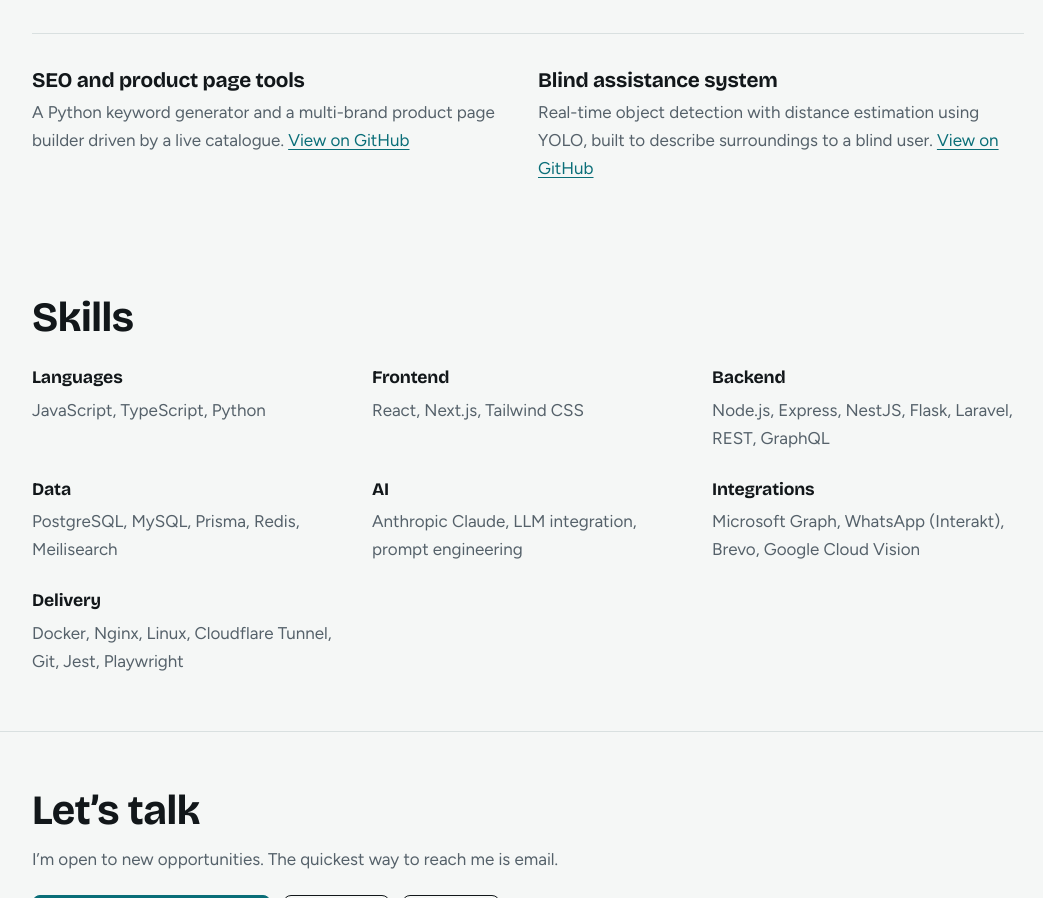
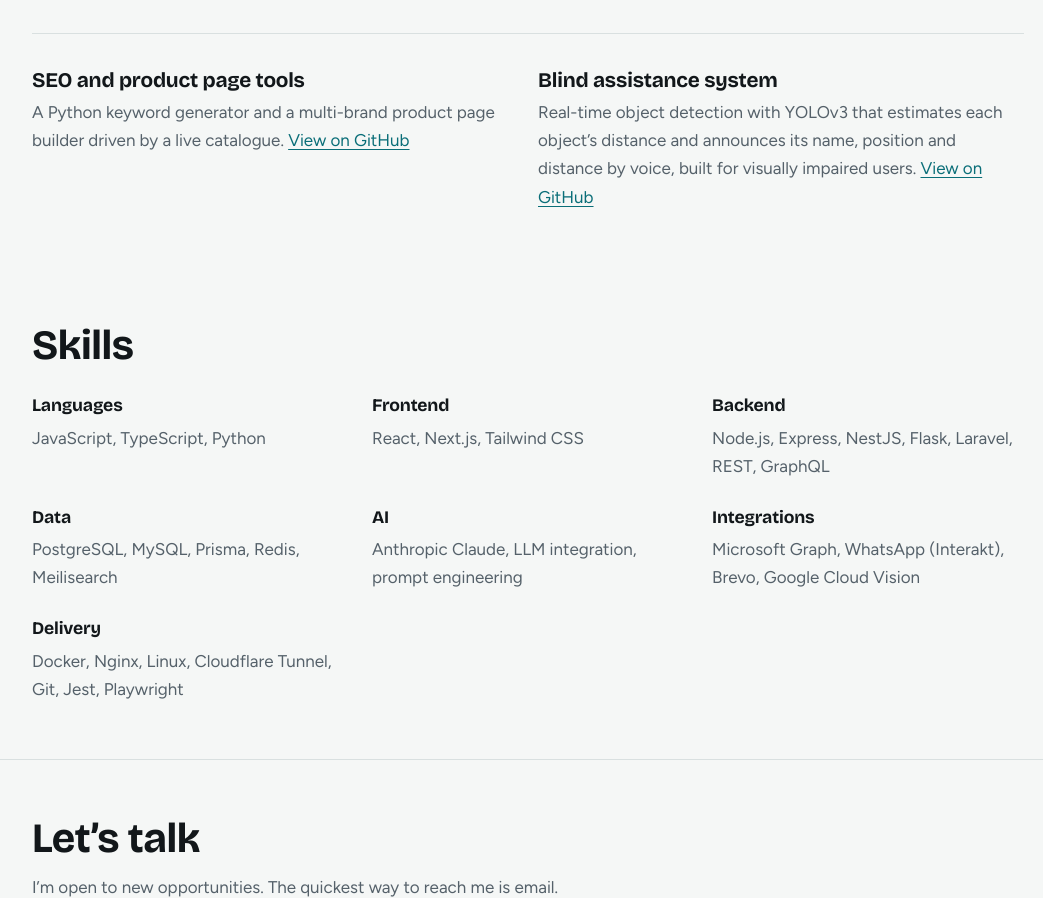
Before and after one commit to deepatil0212/deepatil0212.github.io, a plain HTML site: page index.html in a window 1280 px wide. Shown: the part 3054-3952 px from the top of the page, without its empty margins (112-1155 px from the left). Drawn offline with nearby package versions, Linux system fonts and the light colour scheme; files whose address does not match are found by name.

Commit message:
Update index.html

```diff
--- a/index.html
+++ b/index.html
@@ -122,7 +122,7 @@ footer p{color:var(--muted);max-width:56ch;margin:0 0 22px}
 
 <div class="more">
 <div><h3>SEO and product page tools</h3><p>A Python keyword generator and a multi-brand product page builder driven by a live catalogue. <a href="https://github.com/deepatil0212/seo-keyword-and-product-page-tools">View on GitHub</a></p></div>
-<div><h3>Blind assistance system</h3><p>Real-time object detection with distance estimation using YOLO, built to describe surroundings to a blind user. <a href="https://github.com/deepatil0212/Blind-assistance-system-with-distance-calculator">View on GitHub</a></p></div>
+<div><h3>Blind assistance system</h3><p>Real-time object detection with YOLOv3 that estimates each object’s distance and announces its name, position and distance by voice, built for visually impaired users. <a href="https://github.com/deepatil0212/Blind-assistance-system-with-distance-calculator">View on GitHub</a></p></div>
 </div>
 </div></section>
 
```
